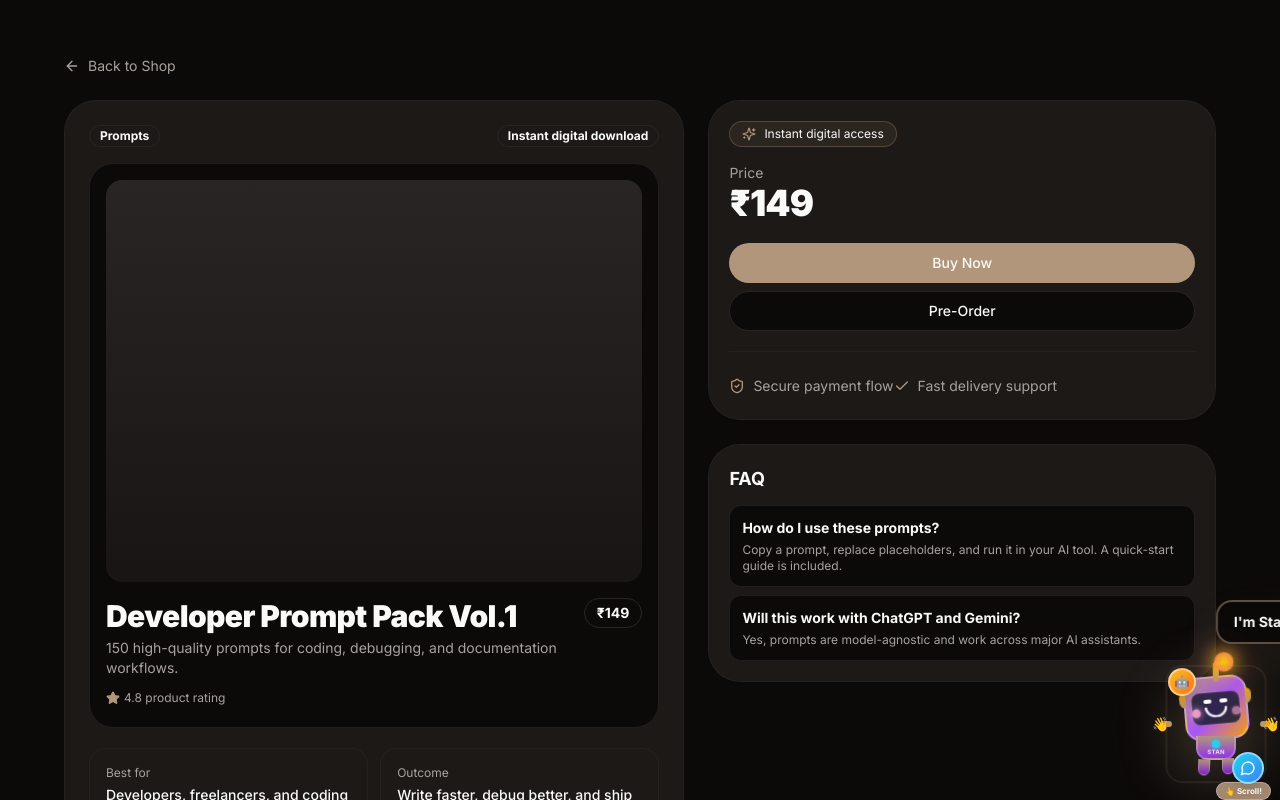
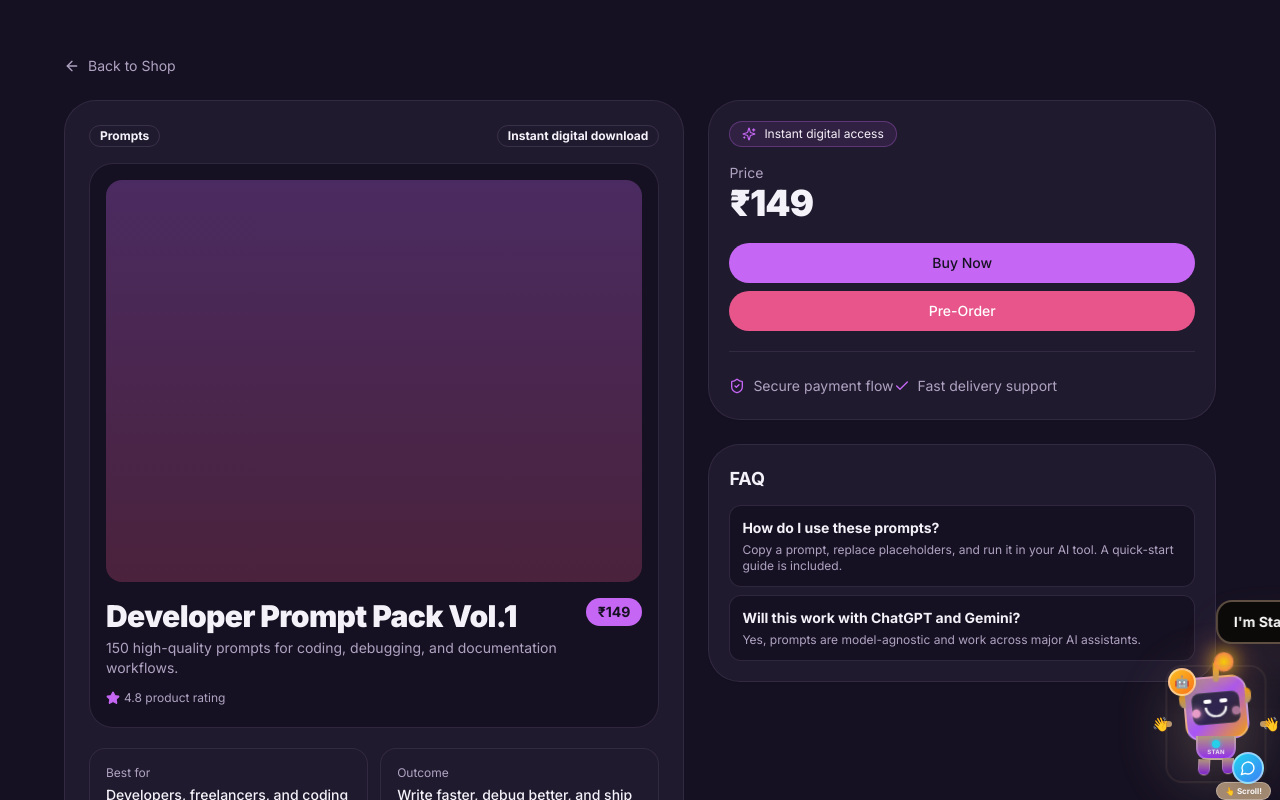
Before and after one commit to kunu2009/7K-Portfolio-, a Next.js app: page /shop/dev-prompt-pack-vol-1 in a window 1280 px wide. Shown: the top 800 px of the page. Built offline with nearby package versions, Linux system fonts and the light colour scheme.

Commit message:
Give shop an independent lively theme and vibrant styling

```diff
--- a/src/app/globals.css
+++ b/src/app/globals.css
@@ -67,6 +67,50 @@
   body {
     background-color: hsl(var(--background)) !important;
     color: hsl(var(--foreground)) !important;
+  }
+
+  .shop-theme {
+    --background: 266 56% 96%;
+    --foreground: 254 22% 12%;
+    --card: 0 0% 100%;
+    --card-foreground: 254 22% 12%;
+    --popover: 0 0% 100%;
+    --popover-foreground: 254 22% 12%;
+    --primary: 274 86% 60%;
+    --primary-foreground: 0 0% 100%;
+    --secondary: 318 68% 92%;
+    --secondary-foreground: 316 48% 22%;
+    --muted: 262 42% 91%;
+    --muted-foreground: 252 16% 38%;
+    --accent: 338 85% 66%;
+    --accent-foreground: 0 0% 100%;
+    --destructive: 0 84.2% 60.2%;
+    --destructive-foreground: 0 0% 100%;
+    --border: 264 36% 84%;
+    --input: 264 36% 88%;
+    --ring: 274 86% 60%;
+  }
+
+  .dark .shop-theme {
+    --background: 258 34% 10%;
+    --foreground: 270 40% 96%;
+    --card: 258 28% 14%;
+    --card-foreground: 270 40% 96%;
+    --popover: 258 28% 14%;
+    --popover-foreground: 270 40% 96%;
+    --primary: 280 86% 68%;
+    --primary-foreground: 258 34% 10%;
+    --secondary: 312 34% 20%;
+    --secondary-foreground: 320 55% 90%;
+    --muted: 258 22% 18%;
+    --muted-foreground: 264 20% 70%;
+    --accent: 338 75% 62%;
+    --accent-foreground: 0 0% 100%;
+    --destructive: 0 70% 48%;
+    --destructive-foreground: 0 0% 100%;
+    --border: 260 20% 24%;
+    --input: 260 20% 22%;
+    --ring: 280 86% 68%;
   }
 }
 
--- a/src/app/shop/[id]/page.tsx
+++ b/src/app/shop/[id]/page.tsx
@@ -83,7 +83,7 @@ export default async function ProductPage({ params }: ProductPageProps) {
   };
 
   return (
-    <div className="min-h-screen bg-background">
+    <div className="shop-theme min-h-screen bg-background text-foreground">
       <main className="container mx-auto px-4 py-12 md:py-14">
         <div className="mx-auto max-w-6xl">
           <Link href="/shop" className="mb-6 inline-flex items-center gap-2 text-sm text-muted-foreground hover:text-primary">
@@ -98,13 +98,13 @@ export default async function ProductPage({ params }: ProductPageProps) {
               </div>
 
               <div className="mb-5 rounded-3xl border border-border/70 bg-background p-4">
-                <div className="mb-4 aspect-[4/3] rounded-2xl bg-gradient-to-b from-muted to-muted/40" />
+                <div className="mb-4 aspect-[4/3] rounded-2xl bg-gradient-to-b from-primary/30 to-accent/25" />
                 <div className="flex items-start justify-between gap-3">
                   <div>
                     <h1 className="text-2xl font-black tracking-[-0.02em] md:text-3xl">{product.name}</h1>
                     <p className="mt-1 text-sm text-muted-foreground">{product.description}</p>
                   </div>
-                  <span className="rounded-full border border-border px-3 py-1 text-sm font-semibold">{product.price}</span>
+                  <span className="rounded-full bg-primary px-3 py-1 text-sm font-semibold text-primary-foreground">{product.price}</span>
                 </div>
                 <div className="mt-3 inline-flex items-center gap-1 text-xs text-muted-foreground">
                   <Star className="h-3.5 w-3.5 fill-primary text-primary" /> 4.8 product rating
@@ -144,7 +144,7 @@ export default async function ProductPage({ params }: ProductPageProps) {
                 <p className="mb-5 text-4xl font-black tracking-tight">{product.price}</p>
                 <div className="space-y-2">
                   <Button className="w-full rounded-full">Buy Now</Button>
-                  <Button variant="outline" className="w-full rounded-full">Pre-Order</Button>
+                  <Button className="w-full rounded-full bg-accent text-accent-foreground hover:bg-accent/90">Pre-Order</Button>
                 </div>
                 <div className="mt-5 space-y-2 border-t border-border/70 pt-4 text-sm text-muted-foreground">
                   <p className="inline-flex items-center gap-2"><ShieldCheck className="h-4 w-4 text-primary" /> Secure payment flow</p>
--- a/src/app/shop/shop-client.tsx
+++ b/src/app/shop/shop-client.tsx
@@ -17,7 +17,7 @@ const categoryLabel = {
 
 export default function ShopClient() {
   return (
-    <div className="min-h-screen bg-background">
+    <div className="shop-theme min-h-screen bg-background text-foreground">
       <section className="container mx-auto px-4 pt-12 md:pt-16">
         <motion.div
           initial={{ opacity: 0, y: 18 }}
@@ -27,9 +27,11 @@ export default function ShopClient() {
         >
           <div className="grid gap-5 md:grid-cols-3">
             <Card className="relative overflow-hidden rounded-[2rem] border-border/70 bg-card p-6 md:min-h-[420px]">
-              <div className="absolute inset-0 bg-gradient-to-b from-muted/70 via-card to-card" />
+              <div className="absolute inset-0 bg-gradient-to-b from-primary/30 via-card to-card" />
+              <div className="absolute -right-10 top-16 h-36 w-36 rounded-full bg-accent/30 blur-2xl" />
+              <div className="absolute -left-12 bottom-12 h-32 w-32 rounded-full bg-primary/30 blur-2xl" />
               <div className="relative flex h-full flex-col justify-between">
-                <Badge variant="outline" className="w-fit rounded-full">7K SHOP</Badge>
+                <Badge className="w-fit rounded-full bg-accent text-accent-foreground hover:bg-accent">7K SHOP</Badge>
                 <div>
                   <h1 className="text-5xl font-black tracking-[-0.03em] md:text-6xl">RUN 7K</h1>
                   <p className="mt-3 max-w-xs text-sm text-muted-foreground">Minimal digital products. Strong outcomes. Clean experience.</p>
@@ -54,7 +56,7 @@ export default function ShopClient() {
                 {shopProducts.slice(0, 4).map((product) => (
                   <Link key={product.id} href={`/shop/${product.id}`}>
                     <div className="rounded-2xl border border-border/70 bg-background p-3 transition hover:-translate-y-0.5 hover:shadow-md">
-                      <div className="mb-2 aspect-square rounded-xl bg-gradient-to-b from-muted to-muted/40" />
+                      <div className="mb-2 aspect-square rounded-xl bg-gradient-to-b from-primary/30 to-accent/25" />
                       <p className="line-clamp-1 text-xs font-semibold">{product.name}</p>
                       <p className="text-xs text-muted-foreground">{product.price}</p>
                     </div>
@@ -66,13 +68,13 @@ export default function ShopClient() {
             <Card className="rounded-[2rem] border-border/70 bg-card p-5 md:min-h-[420px]">
               <p className="mb-4 text-sm font-semibold">Product Details</p>
               <div className="mb-4 rounded-3xl border border-border/70 bg-background p-4">
-                <div className="mb-3 aspect-[3/4] rounded-2xl bg-gradient-to-b from-muted to-muted/40" />
+                <div className="mb-3 aspect-[3/4] rounded-2xl bg-gradient-to-b from-primary/30 to-accent/25" />
                 <div className="flex items-start justify-between gap-3">
                   <div>
                     <p className="font-semibold">{shopProducts[0].name}</p>
                     <p className="text-xs text-muted-foreground">{shopProducts[0].category}</p>
                   </div>
-                  <Badge variant="outline" className="rounded-full">{shopProducts[0].price}</Badge>
+                  <Badge className="rounded-full bg-primary text-primary-foreground hover:bg-primary">{shopProducts[0].price}</Badge>
                 </div>
                 <div className="mt-3 inline-flex items-center gap-1 text-xs text-muted-foreground">
                   <Star className="h-3.5 w-3.5 fill-primary text-primary" /> 4.8 average rating
@@ -108,11 +110,11 @@ export default function ShopClient() {
                 transition={{ duration: 0.35, delay: index * 0.04 }}
               >
                 <Card className="rounded-3xl border-border/70 bg-card p-4 transition-all duration-300 hover:-translate-y-1 hover:shadow-lg">
-                  <div className="mb-4 aspect-[4/3] rounded-2xl bg-gradient-to-b from-muted to-muted/40" />
+                  <div className="mb-4 aspect-[4/3] rounded-2xl bg-gradient-to-b from-primary/30 to-accent/25" />
 
                   <div className="mb-3 flex items-center justify-between gap-2">
-                    <Badge variant="outline" className="rounded-full">{categoryLabel[product.category]}</Badge>
-                    <p className="font-semibold">{product.price}</p>
+                    <Badge className="rounded-full bg-secondary text-secondary-foreground hover:bg-secondary">{categoryLabel[product.category]}</Badge>
+                    <p className="font-semibold text-primary">{product.price}</p>
                   </div>
 
                   <h3 className="line-clamp-1 text-lg font-semibold tracking-tight">{product.name}</h3>
```
